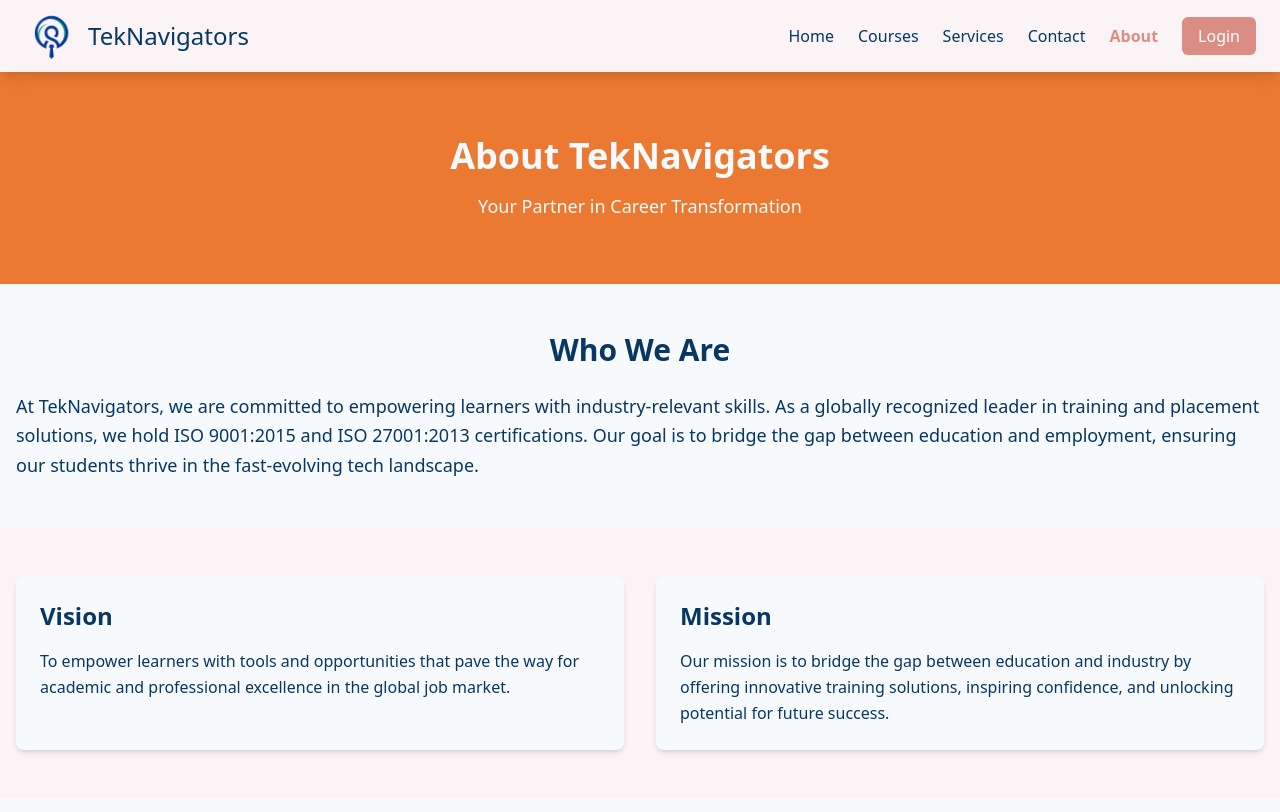
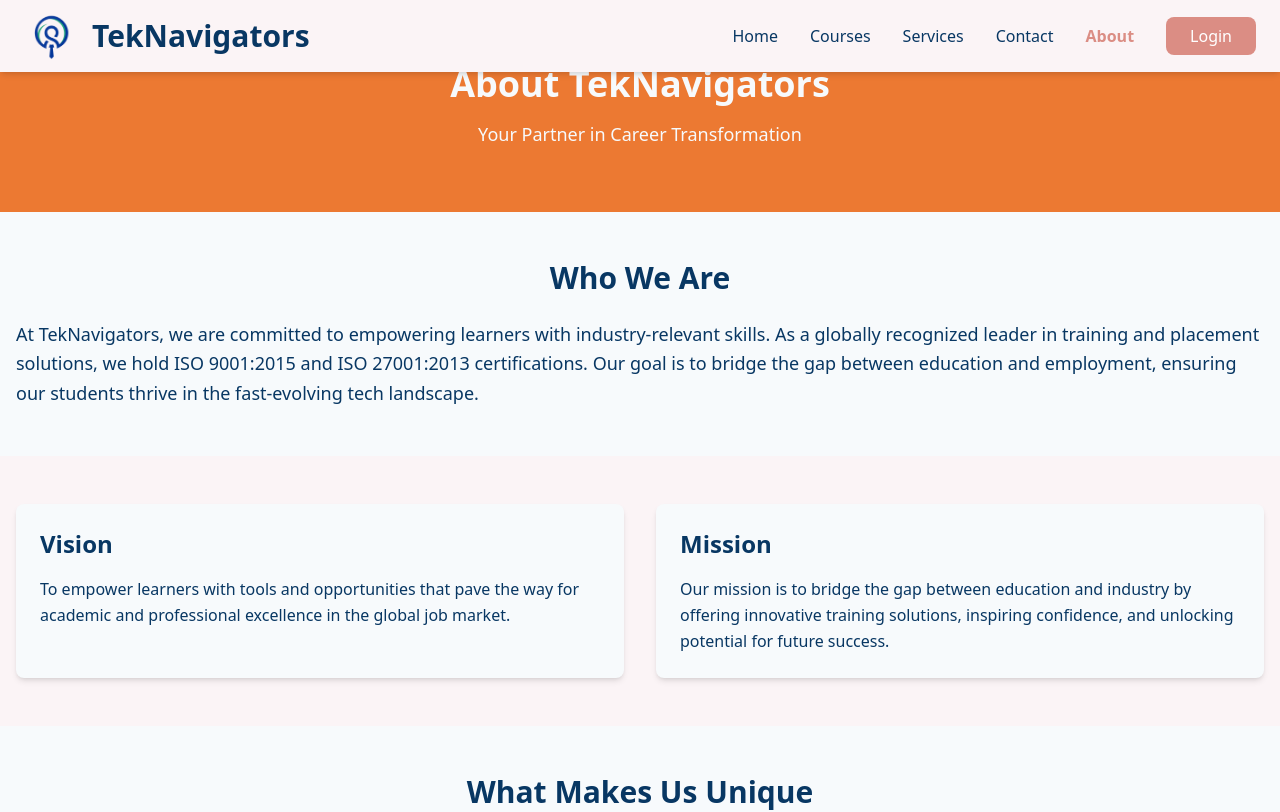
Before and after one commit to SYN606/EduVance-Frontend, a React (Create React App) app: page /about_us in a window 1280 px wide. Shown: the top 812 px of the page. Built offline with nearby package versions, Linux system fonts and the light colour scheme.

Commit message:
fixed navbar

```diff
--- a/src/components/Navbar.jsx
+++ b/src/components/Navbar.jsx
@@ -13,26 +13,33 @@ const Navbar = () => {
     // Array of nav items
     const navItems = [
         { text: "Home", link: "/" },
-        { text: "Courses", link: "c/" },
+        { text: "Courses", link: "/c/" },
         { text: "Services", link: "/services" },
         { text: "Contact", link: "/contact" },
         { text: "About", link: "/about_us" },
     ];
 
     return (
-        <nav className="bg-background text-text shadow-lg relative z-50">
+        <nav className="bg-background text-text shadow-md fixed top-0 left-0 w-full z-50">
             <div className="container mx-auto flex items-center justify-between px-6 py-2">
                 {/* Logo with Text */}
-                <div className="flex items-center space-x-2">
-                    <img src={LogoImage} alt="Logo" className="object-cover aspect-square w-14" />
-                    <Link to="/" className="text-2xl hover:text-accent transition-all duration-300">
+                <div className="flex items-center space-x-3">
+                    <img
+                        src={LogoImage}
+                        alt="Logo"
+                        className="object-cover aspect-square w-16 md:w-14 transition-all duration-300"
+                    />
+                    <Link
+                        to="/"
+                        className="text-3xl font-bold hover:text-accent transition-all duration-300"
+                    >
                         TekNavigators
                     </Link>
                 </div>
 
                 {/* Desktop Menu */}
-                <div className="hidden md:flex items-center space-x-6">
-                    <ul className="flex space-x-6">
+                <div className="hidden md:flex items-center space-x-8">
+                    <ul className="flex space-x-8">
                         {navItems.map((item) => (
                             <li key={item.link}>
                                 <NavLink
@@ -50,7 +57,7 @@ const Navbar = () => {
                     <div>
                         <Link
                             to="/login"
-                            className="bg-accent text-white px-4 py-2 rounded-md hover:bg-background hover:text-primary transition-all duration-300"
+                            className="bg-accent text-white px-6 py-2 rounded-lg hover:bg-background hover:text-primary transition-all duration-300"
                         >
                             Login
                         </Link>
@@ -67,17 +74,16 @@ const Navbar = () => {
 
             {/* Mobile Menu */}
             <div
-                className={`md:hidden bg-background text-center absolute top-16 left-0 w-full overflow-hidden transition-all duration-500 ${isOpen ? "max-h-screen py-4" : "max-h-0"}`}
+                className={`md:hidden bg-background text-center absolute top-16 left-0 w-full overflow-hidden transition-all duration-500 ease-in-out ${isOpen ? "max-h-screen py-4" : "max-h-0"}`}
             >
-                <ul className="space-y-4">
+                <ul className="space-y-6">
                     {navItems.map((item) => (
                         <li key={item.link}>
                             <NavLink
                                 to={item.link}
                                 onClick={toggleMenu}
                                 className={({ isActive }) =>
-                                    `block text-lg hover:text-accent transition-all duration-300 ${isActive ? "text-accent font-semibold" : ""
-                                    }`
+                                    `block text-lg font-medium py-2 hover:text-accent transition-all duration-300 ${isActive ? "text-accent font-semibold" : ""}`
                                 }
                             >
                                 {item.text}
@@ -88,7 +94,7 @@ const Navbar = () => {
                         <Link
                             to="/login"
                             onClick={toggleMenu}
-                            className="block bg-accent text-white px-4 py-2 rounded-md mx-auto w-24 hover:bg-white hover:text-primary transition-all duration-300"
+                            className="block bg-accent text-white px-6 py-2 rounded-lg mx-auto w-28 hover:bg-white hover:text-primary transition-all duration-300"
                         >
                             Login
                         </Link>
```
